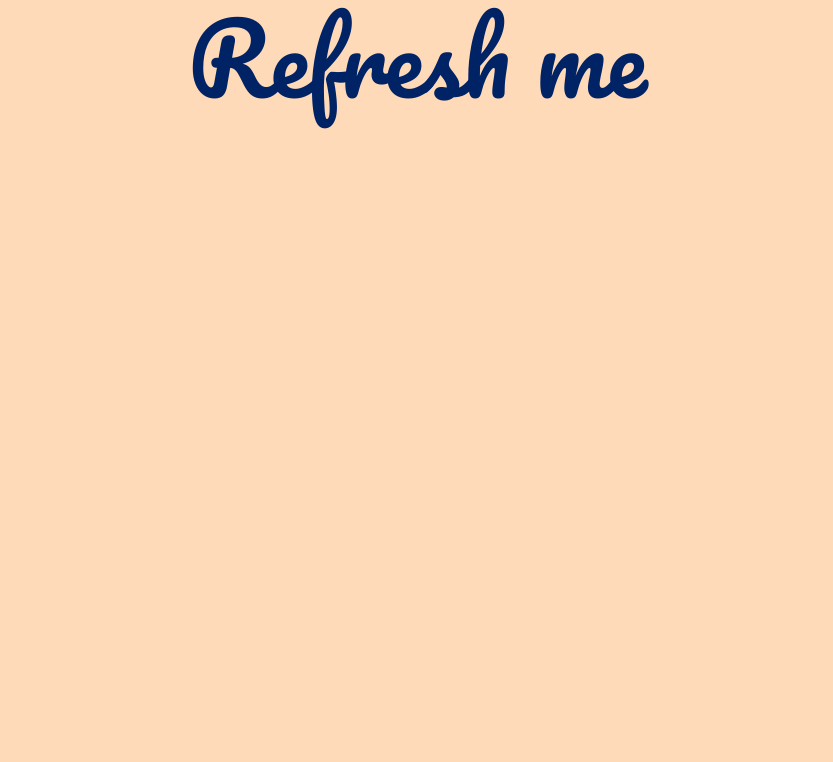
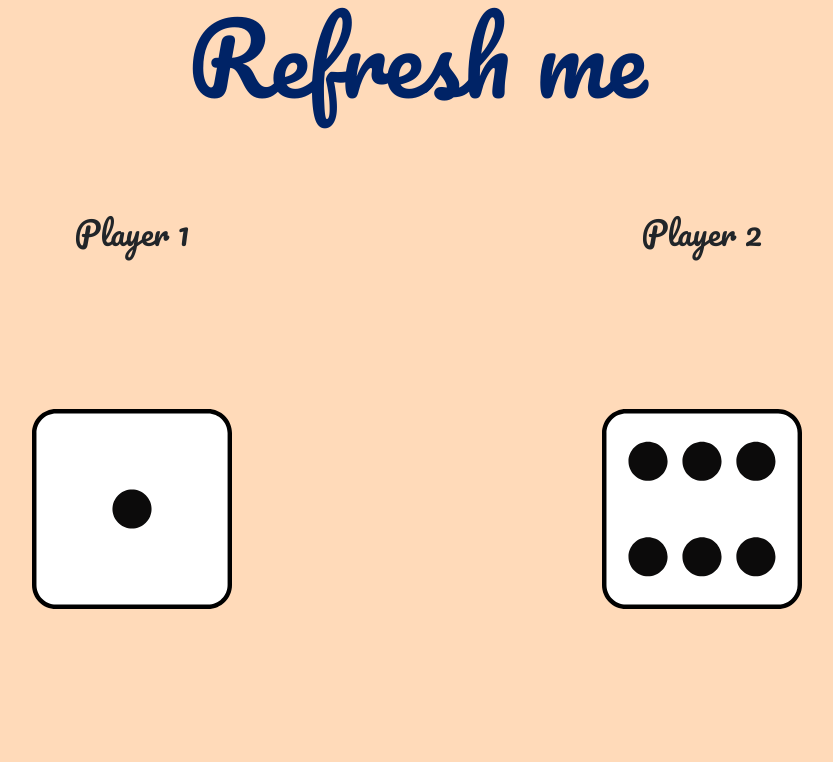
Before and after one commit to jakhongeer/challenges-JS, a plain HTML site: page dicee/index.html in a window 1280 px wide. Shown: the whole page, without its empty margins (223-1056 px from the left). Drawn offline with nearby package versions, Linux system fonts and the light colour scheme.

Commit message:
create container, rows to split two column and add images

```diff
--- a/dicee/index.html
+++ b/dicee/index.html
@@ -24,6 +24,21 @@
   <body>
     <h1 id="title">Refresh me</h1>
 
+    <div class="container centralize">
+        <div class="row">
+            <div class="col-sm-6"><h2>Player 1</h2></div>
+            <div class="col-sm-6"><h2>Player 2</h2></div>
+        </div>
+        <div class="row">
+            <div class="col-sm-6">
+                <img src="images/1.svg" alt="dice-1">
+            </div>
+            <div class="col-sm-6">
+                <img src="images/6.svg" alt="dice-6">
+            </div>
+        </div>
+    </div>
+
     <script
       src="https://code.jquery.com/jquery-3.5.1.slim.min.js"
       integrity="sha384-DfXdz2htPH0lsSSs5nCTpuj/zy4C+OGpamoFVy38MVBnE+IbbVYUew+OrCXaRkfj"
--- a/dicee/main.css
+++ b/dicee/main.css
@@ -1,11 +1,15 @@
 body {
     font-family: "Pacifico", cursive;
     background-color: #FFDAB9;
+    text-align: center;
 }
 
 #title {
     font-size: 6rem;
     color: #002366;
-    text-align: center;
     margin-top: 0;
 }
+
+.centralize {
+    padding-top: 7%;
+}
```
